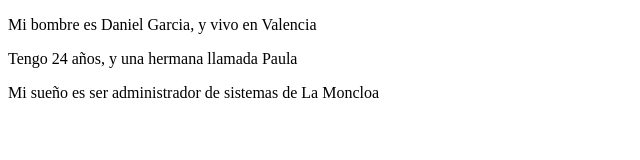
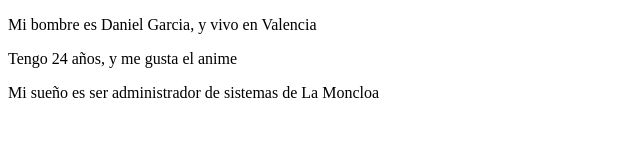
Before and after one commit to Hiso0ka/danielgarcia, a plain HTML site: page index.html in a window 1280 px wide. Shown: the full height of the page, 0-640 px from the left. Drawn offline with Linux system fonts and the light colour scheme.

Commit message:
Cambios en index y nuevo estilo.css

```diff
--- a/index.html
+++ b/index.html
@@ -8,7 +8,7 @@
 <body>
     <p>Mi bombre es Daniel Garcia, y vivo en Valencia</p>
 
-    <p>Tengo 24 años, y una hermana llamada Paula</p>
+    <p>Tengo 24 años, y me gusta el anime </p>
     <p>Mi sueño es ser administrador de sistemas de La Moncloa</p>
 </body>
 </html>
```
Also changed, not shown: estilo.css (added), style.css (deleted).
